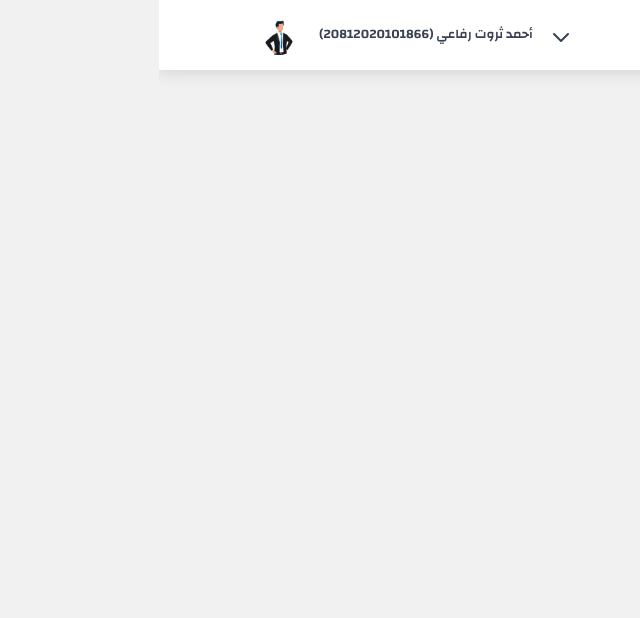
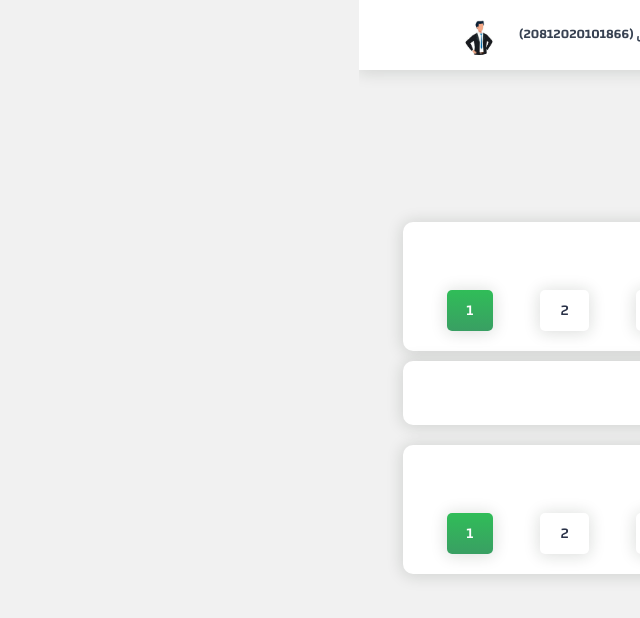
Before and after one commit to AhmedDev02/NextGenEdu, a React (Vite) app: page /exams/1/1 in a window 1280 px wide. Shown: the top 618 px of the page, without its empty margins (640-1280 px from the left). Built offline with nearby package versions, Linux system fonts and the light colour scheme; a web font is replaced by a local one.

Commit message:
feature exam 50% finished

```diff
--- a/src/App.jsx
+++ b/src/App.jsx
@@ -46,6 +46,7 @@ import { StudentProgressProvider } from "./context/StudentProgressProvider";
 import Answers from "./features/discussion/Answers";
 import Exam from "./features/exams/Exam";
 import Examination from "./features/exams/Examination";
+import ExaminationQuestionsPage from "./features/exams/ExaminationQuestionsPage";
 
 const queryClient = new QueryClient({
   defaultOptions: {
@@ -87,11 +88,11 @@ function App() {
 
               <Route path="exams" element={<Exams />} />
               <Route path="exams/:examId" element={<Exam />} />
+
               <Route
                 path="exams/:examId/:realExamId"
                 element={<Examination />}
               />
-
               <Route path="tasks" element={<Tasks />} />
               <Route path="student-progress" element={<StudentProgress />} />
               <Route path="final-results" element={<FinalResults />} />
--- a/src/features/exams/Examination.jsx
+++ b/src/features/exams/Examination.jsx
@@ -10,7 +10,7 @@ function Examination() {
         subject={"البرمجة الكونية"}
         button={false}
       />
-      <ExaminationContent />
+      <ExaminationContent timeLeft={"0:02:25"} />
     </>
   );
 }
--- a/src/features/exams/ExaminationContent.jsx
+++ b/src/features/exams/ExaminationContent.jsx
@@ -1,10 +1,82 @@
+import { MdAssignmentAdd } from "react-icons/md";
 import styled from "styled-components";
+import Button from "../../ui/Button";
+import ExaminationQuestionsPage from "./ExaminationQuestionsPage";
+import QuestionsFilter from "./QuestionsFilter";
 
 const Div = styled.div`
-  width: 800px;
+  display: flex;
+  justify-content: space-between;
+  flex-direction: column;
+  align-items: center;
+  width: 1000px;
 `;
-function ExaminationContent() {
-  return <Div></Div>;
+
+const ExamLogoDiv = styled.div`
+  display: flex;
+  align-items: center;
+  justify-content: space-between;
+  width: 100%;
+  gap: 20px;
+`;
+const H3 = styled.h3``;
+const Span = styled.span`
+  font-size: 1rem;
+  color: var(--color-grey-500);
+`;
+const Divider = styled.div``;
+const P = styled.p`
+  display: inline-block;
+`;
+const ExamDetailsDiv = styled.div`
+  display: flex;
+  justify-content: space-between;
+  align-items: center;
+  width: 100%;
+  flex-direction: column;
+  background-color: #fff;
+  box-shadow: var(--shadow-primary);
+  padding: 20px;
+  border-radius: 10px;
+  margin-bottom: 20px;
+`;
+function ExaminationContent({ timeLeft }) {
+  return (
+    <Div>
+      <ExamLogoDiv>
+        <Divider style={{ display: "flex" }}>
+          <MdAssignmentAdd
+            style={{ fontSize: "4rem", color: "var(--color-red)" }}
+          />
+          <Divider>
+            <H3>إختبار</H3>
+            <Span>الإسبوع الثاني</Span>
+          </Divider>
+        </Divider>
+        <Button
+          variation="transparent"
+          size="small"
+          disabled={true}
+          style={{
+            boxShadow: "none",
+            fontWeight: "700",
+            fontSize: timeLeft < 180 ? "1.8rem" : "1.4rem",
+            color: timeLeft < 180 ? "red" : "var(--color-secondary-darkblue)",
+            padding: "0 10px",
+            marginLeft: "auto",
+            marginRight: "30%",
+          }}
+        >
+          <P>الوقت المتبقي </P> {timeLeft}
+        </Button>
+      </ExamLogoDiv>
+      <QuestionsFilter />
+      <ExamDetailsDiv>
+        <ExaminationQuestionsPage />
+      </ExamDetailsDiv>
+      <QuestionsFilter />
+    </Div>
+  );
 }
 
 export default ExaminationContent;
--- /dev/null
+++ b/src/features/exams/ExaminationQuestionsPage.jsx
@@ -0,0 +1,26 @@
+import styled from "styled-components";
+
+const Div = styled.div`
+  width: 100%;
+`;
+const ExamQuestionDiv = styled.div``;
+const ExamQuestion = styled.div``;
+const ExamAnswersUl = styled.ul``;
+const ExamAnswer = styled.li``;
+const H4 = styled.h4``;
+
+function ExaminationQuestionsPage() {
+  return (
+    <Div>
+      <ExamQuestionDiv>
+        <H4>Question 1</H4>
+        <ExamQuestion></ExamQuestion>
+      </ExamQuestionDiv>
+      <ExamAnswersUl>
+        <ExamAnswer></ExamAnswer>
+      </ExamAnswersUl>
+    </Div>
+  );
+}
+
+export default ExaminationQuestionsPage;
--- /dev/null
+++ b/src/features/exams/QuestionsFilter.jsx
@@ -0,0 +1,70 @@
+import styled from "styled-components";
+import Button from "../../ui/Button";
+import { useSearchParams } from "react-router-dom";
+
+const Div = styled.div`
+  display: flex;
+  flex-direction: column;
+  align-items: center;
+  background-color: #fff;
+  box-shadow: var(--shadow-primary);
+  padding: 20px;
+  border-radius: 10px;
+  gap: 20px;
+  width: 100%;
+  margin-bottom: 10px;
+`;
+const Divider = styled.div`
+  width: 100%;
+  display: flex;
+  flex-direction: row-reverse;
+  justify-content: space-around;
+`;
+
+const H3 = styled.h3`
+  text-align: start;
+`;
+function QuestionsFilter() {
+  const [searchParams, setSearchParams] = useSearchParams();
+  const questionNumber = searchParams.get("questionNumber") || 1;
+  const updateQuestion = (newQuestion) => {
+    setSearchParams({ questionNumber: newQuestion });
+  };
+
+  const data = [1, 2, 3, 4, 5, 6, 7, 8, 9, 10];
+
+  return (
+    <Div>
+      <H3>التنقل في الاختبار</H3>
+      <Divider>
+        {data.map((question, index) => (
+          <Button
+            onClick={() => updateQuestion(question)}
+            variation="transparent"
+            size="small"
+            key={index}
+            style={{
+              fontSize: "1.5rem",
+              background:
+                question > questionNumber
+                  ? "transparent"
+                  : +question === +questionNumber
+                  ? "var(--color-primary-green)"
+                  : "var(--color-secondary-darkblue)",
+              color:
+                question > questionNumber
+                  ? "var(--color-secondary-darkblue)"
+                  : "#fff",
+              border: "none",
+              outline: "none",
+            }}
+          >
+            {question}
+          </Button>
+        ))}
+      </Divider>
+    </Div>
+  );
+}
+
+export default QuestionsFilter;
```
